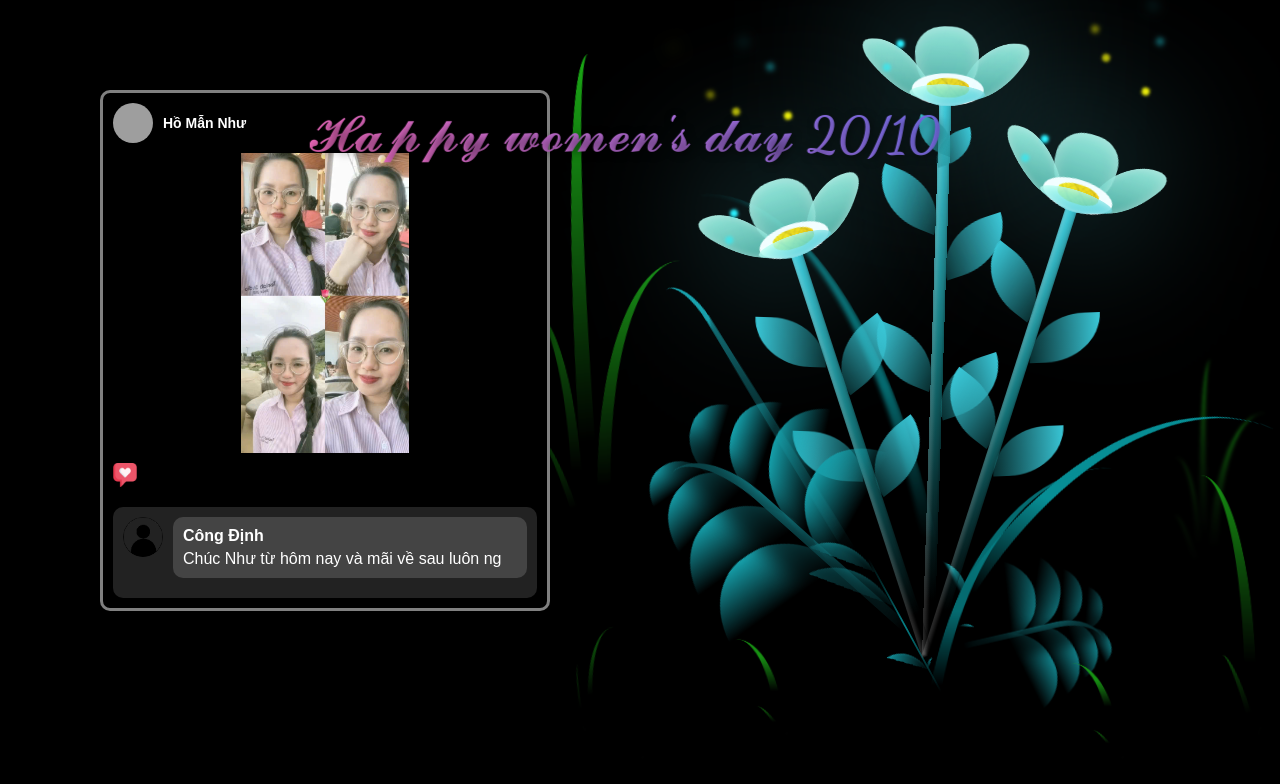
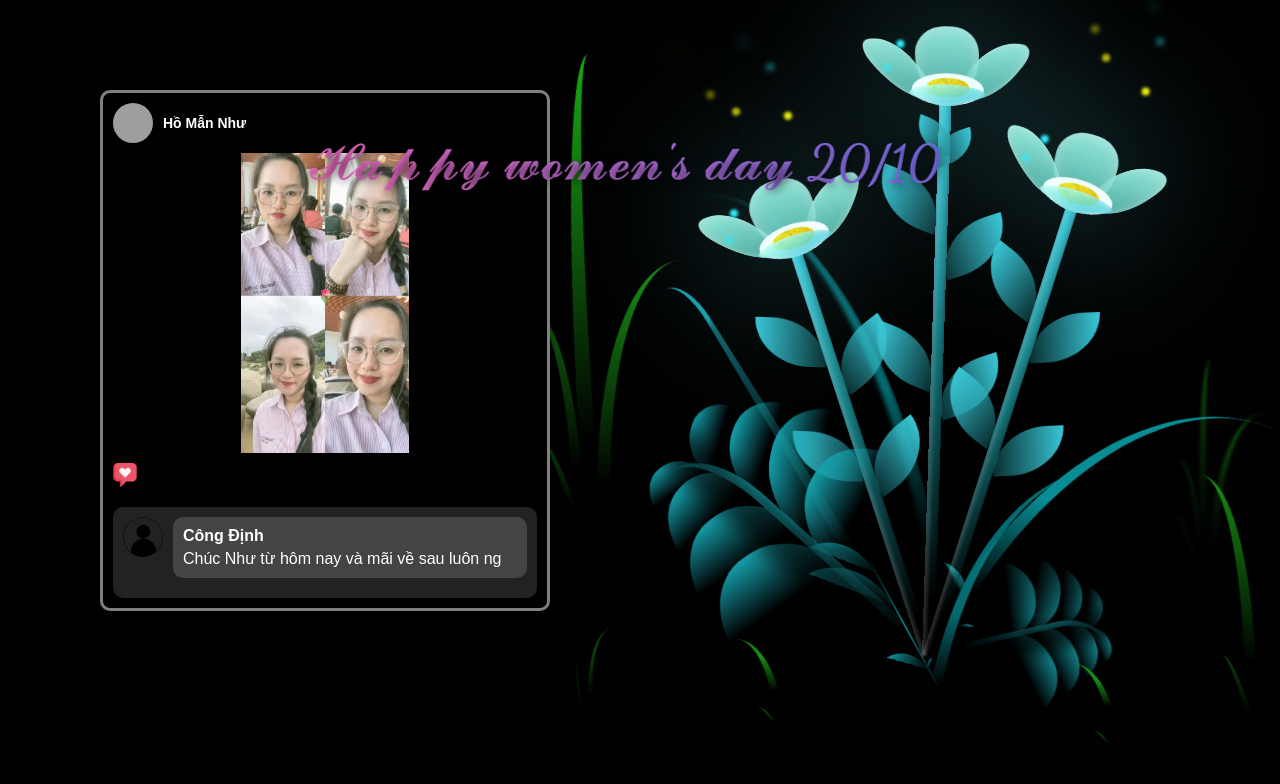
Before and after one commit to hacongdinh/20-10, a plain HTML site: page index.html in a window 1280 px wide. Shown: the top 784 px of the page. Drawn offline with Linux system fonts and the light colour scheme; grey boxes are pictures that could not be loaded.

Commit message:
Update style.css

```diff
--- a/style.css
+++ b/style.css
@@ -55,7 +55,7 @@ body {
   animation: fadeIn 3s ease-in-out, bounce 2s infinite ease-in-out alternate;
   white-space: nowrap;
   position: relative; /* Đặt vị trí tương đối */
-  top: -585px;
+  top: -557px;
     left: 300px; /* Đẩy sang bên trái một chút nếu cần */
   z-index: 1; /* Đảm bảo nằm trên khung viền */
 }
```
